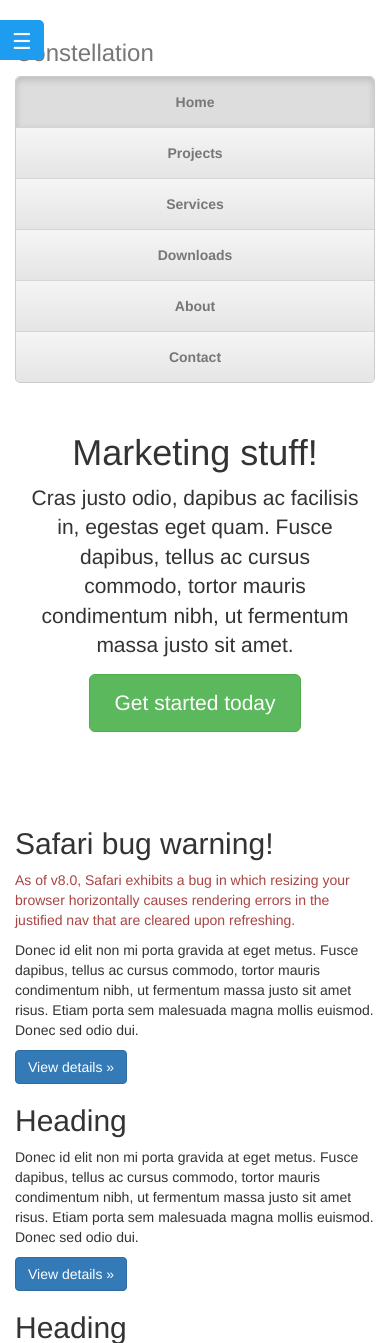
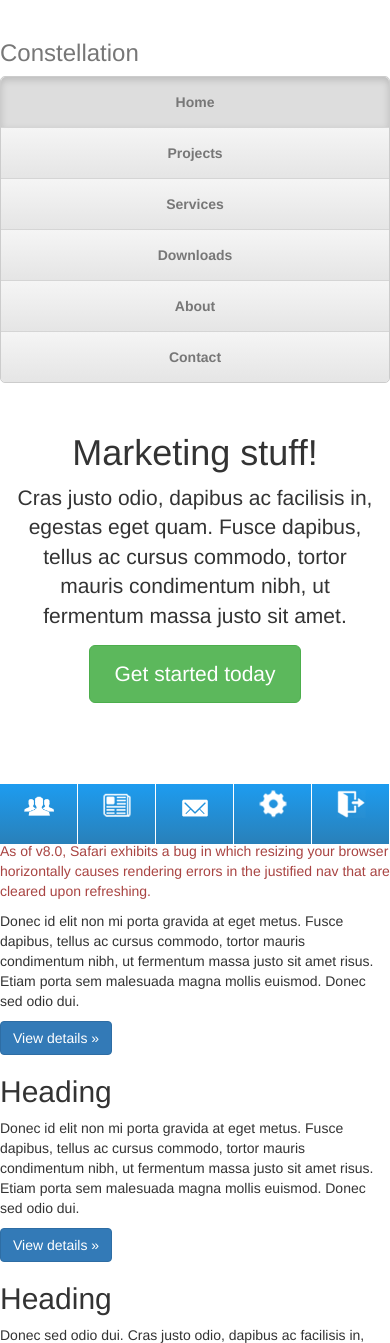
Before and after one commit to teamazim/django_unchained, a Django app: page /constellation/home/ in a window 390 px wide. Shown: the top 1343 px of the page. Run offline with Django 3.2, Linux system fonts and the light colour scheme; some libraries are stand-ins or nearby versions.

Commit message:
Sidebar responsive mobile

```diff
--- a/constellation/static/constellation/css/sidebar.css
+++ b/constellation/static/constellation/css/sidebar.css
@@ -19,12 +19,16 @@
         border: none;
         height: 40px;
         position: fixed;
-        width: `40px;
+        width: 40px;
         font-size: 22px;
 }
 
 .sidebar-layout #toggle-sidebar{
     margin-left: 249px;
+}
+
+.container{
+    padding-left: 50px;
 }
 
 .sidebar-layout .container{
@@ -70,6 +74,64 @@
 
 .sidebar-nav img{
     max-height: 30px;
-    width: 30px;
+    max-width: 30px;
     margin-right: 1em;
 }
+
+
+@media (max-width: 768px) {
+    #toggle-sidebar{
+        display: none;
+    }
+
+    #sidebar-wrapper{
+        position: fixed;
+        width: 100%;
+        height: 60px;
+        bottom: 0;
+    }
+
+    .container{
+        padding-right: 0;
+        padding-left: 0;
+    }
+    .sidebar-nav{
+        display: table;
+        width: 100%;
+    }
+
+    .sidebar-nav li{
+        display: table-cell;
+        border-right: 1px solid white;
+    }
+
+    .sidebar-nav li a:hover{
+        background: #1d9cf0;
+    }
+
+    #sidebar-wrapper li:last-child{
+        margin-top: 0px;
+    }
+
+
+    .sidebar-nav img{
+        margin-right: 0.5em;
+    }
+}
+
+@media (max-width: 720px) {
+    #sidebar-wrapper li{
+        text-indent: 10px;
+    }
+}
+
+@media (max-width: 600px) {
+    #sidebar-wrapper li a{
+        font-size: 0px;
+    }
+
+    .sidebar-nav img{
+        display: block;
+        margin: 5px auto;
+    }
+}
--- a/constellation/templates/constellation/home.html
+++ b/constellation/templates/constellation/home.html
@@ -20,7 +20,7 @@
                 <ul class="sidebar-nav">
                     <li><a href="#"><img src="{% static 'constellation/images/icon/account.png' %}" ></img>Account</a></li>
                     <li><a href="#"><img src="{% static 'constellation/images/icon/events.png' %}" ></img>Events</a></li>
-                    <li><a href="/constellation/logout"><img src="{% static 'constellation/images/icon/messages.png' %}" ></img>Messages</a></li>
+                    <li><a href="#"><img src="{% static 'constellation/images/icon/messages.png' %}" ></img>Messages</a></li>
                     <li><a href="#"><img src="{% static 'constellation/images/icon/settingsCog.png' %}" ></img>Preferences</a></li>
                     <li><a href="/constellation/logout"><img src="{% static 'constellation/images/icon/logout.png' %}" ></img>Logout</a></li>
                 </ul>
```
